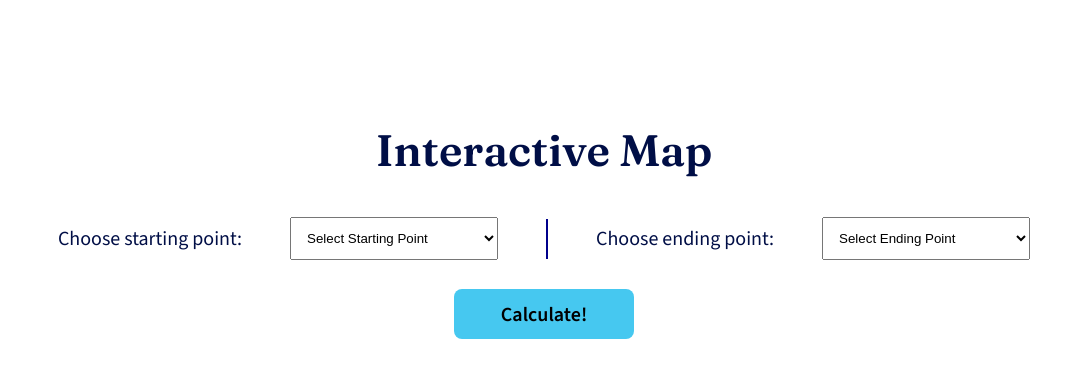
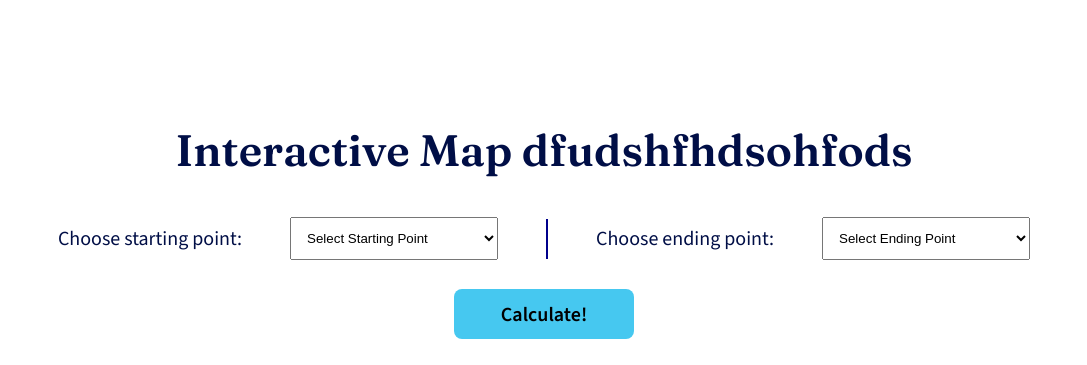
Before and after one commit to Franciumjr/COMP10003, a plain HTML site: page COMP10003, Group 3.6/Group3.6/index.html in a window 1280 px wide. Shown: the part 2000-2365 px from the top of the page, without its empty margins (96-1183 px from the left). Drawn offline with nearby package versions, Linux system fonts and the light colour scheme.

Commit message:
test commit

```diff
--- a/COMP10003, Group 3.6/Group3.6/index.html
+++ b/COMP10003, Group 3.6/Group3.6/index.html
@@ -103,7 +103,8 @@
             </section>
 
             <section class="interactive">
-                <h1>Interactive Map</h1>
+
+                <h1>Interactive Map dfudshfhdsohfods</h1>
                 <div class="interactive-label">
 
                         <label for="bldg1">Choose starting point:</label>
```
